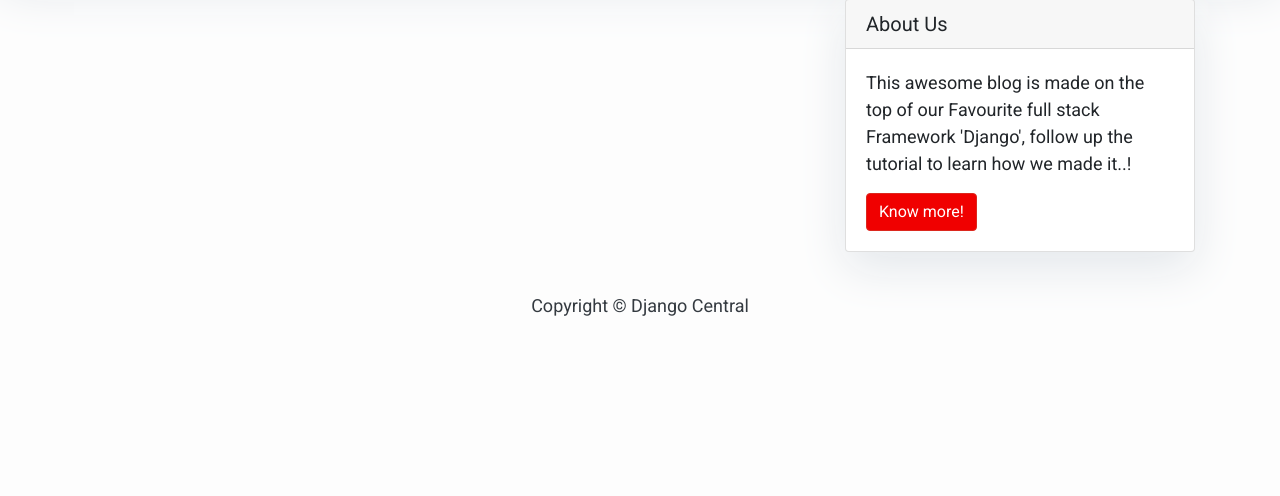
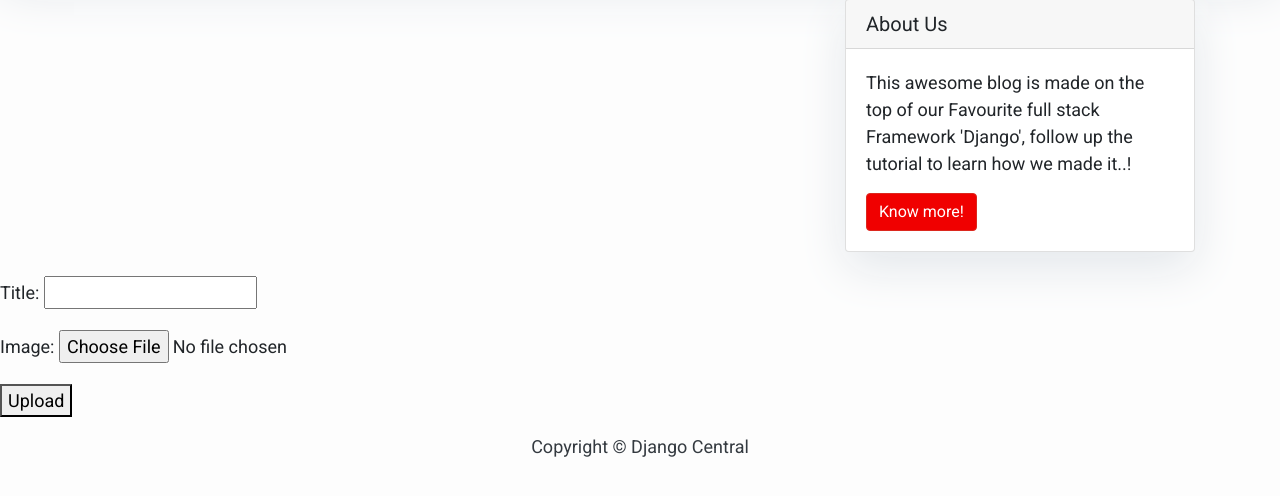
Before and after one commit to mojtabaRKS/django-blog, a Django app: template templates/index.html in a window 1280 px wide. Shown: the part 234-730 px from the top of the page. Run offline with Django 4.2, Linux system fonts and the light colour scheme; the template is opened without the code that fills it: values that come from a table or form of the project are taken from there, others are empty; some libraries are stand-ins or nearby versions.

Commit message:
feat: add upload file to blog

```diff
--- a/blog/forms.py
+++ b/blog/forms.py
@@ -1,8 +1,14 @@
 from dataclasses import fields
-from .models import Comment
+from .models import Comment, Image
 from django import forms
 
 class CommentForm(forms.ModelForm):
     class Meta:
         model = Comment
         fields = ('name' , 'email' , 'body')
+
+
+class ImageForm(forms.ModelForm):
+    class Meta:
+        model = Image
+        fields = ('title', 'image')
--- a/blog/models.py
+++ b/blog/models.py
@@ -35,3 +35,11 @@ class Comment(models.Model):
 
     def __str__(self):
         return 'Comment {} by {}'.format(self.body, self.name)
+
+
+class Image(models.Model):
+    title = models.CharField(max_length=255)
+    image = models.ImageField(upload_to='images')
+
+    def __str__(self) -> str:
+        return self.title
--- a/blog/urls.py
+++ b/blog/urls.py
@@ -3,5 +3,6 @@ from django.urls import path
 
 urlpatterns = [
     path('', views.PostList.as_view(), name='home'),
-    path('<slug:slug>/', views.post_detail, name='post_detail')
+    path('<slug:slug>/', views.post_detail, name='post_detail'),
+    path('upload/', views.image_upload_view),
 ]
--- a/django_blog/settings.py
+++ b/django_blog/settings.py
@@ -133,3 +133,9 @@ STATIC_URL = 'static/'
 DEFAULT_AUTO_FIELD = 'django.db.models.BigAutoField'
 
 CRISPY_TEMPLATE_PACK = 'bootstrap4'
+
+# Base url to serve media files
+MEDIA_URL = '/media/'
+
+# Path where media is stored
+MEDIA_ROOT = os.path.join(BASE_DIR, 'media/')
--- a/django_blog/urls.py
+++ b/django_blog/urls.py
@@ -15,8 +15,14 @@ Including another URLconf
 """
 from django.contrib import admin
 from django.urls import path, include
+from django.conf import settings
+from django.conf.urls.static import static
 
 urlpatterns = [
     path('admin/', admin.site.urls),
     path('', include('blog.urls')),
 ]
+
+if settings.DEBUG:
+    urlpatterns += static(settings.MEDIA_URL,
+                          document_root=settings.MEDIA_ROOT)
--- a/templates/index.html
+++ b/templates/index.html
@@ -63,4 +63,16 @@
         {% block sidebar %} {% include 'sidebar.html' %} {% endblock sidebar %}
     </div>
 </div>
+
+<form method="post" enctype="multipart/form-data">
+    {% csrf_token %}
+     {{ form.as_p }}
+    <button type="submit">Upload</button>
+  </form>
+
+  {% if img_obj %}
+    <h3>Succesfully uploaded : {{img_obj.title}}</h3>
+    <img src="{{ img_obj.image.url}}" alt="connect" style="max-height:300px">
+  {% endif %}
+
 {%endblock%}
```
Also changed, not shown: blog/views.py (+13 -1 lines).
